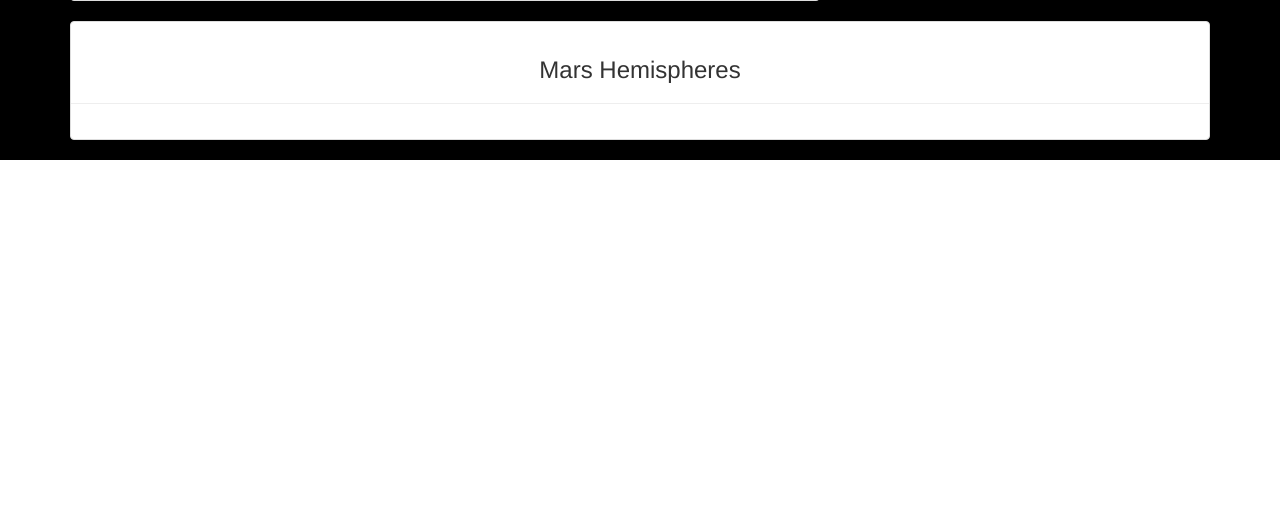
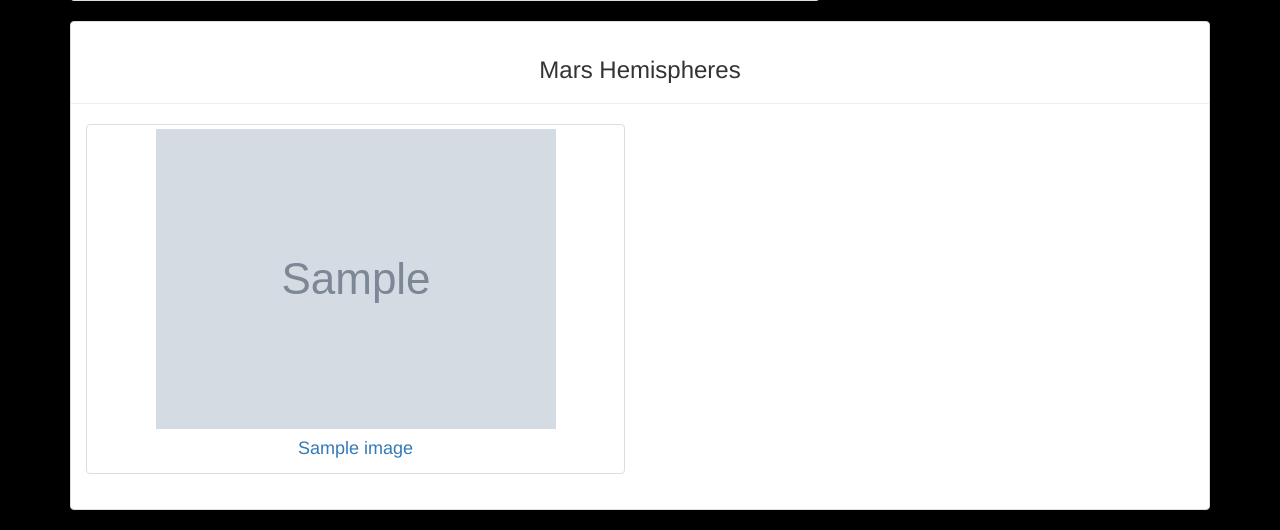
Before and after one commit to jmendiola84/Mission-Mars, a Flask app: page / in a window 1280 px wide. Shown: the part 1169-1699 px from the top of the page. Before the commit the page ends 1329 px from the top, so only its background shows below. Run offline with Flask 2, Linux system fonts and the light colour scheme; grey boxes marked "Sample" are stand-in pictures; a database or web service that is not in the repository returns one stand-in record (values such as "Sample title"); some libraries are stand-ins or nearby versions.

Commit message:
Hemispheres images fixed

```diff
--- a/templates/index.html
+++ b/templates/index.html
@@ -89,9 +89,20 @@
                             <h3 style="text-align: center">Mars Hemispheres</h3>
                             <hr>
                         </div>
+							<div class="row">
 
 
+								{% for image in mars_info.hemisphere_images%}
 
+                               <div class="col-xs-6 col-sm-6 col-md-6 col-lg-6">
+                                   <a href="{{image.img_url}}" class="thumbnail">
+                                       <img src="{{image.img_url}}" alt="">
+                                       <h4 style="text-align: center">{{image.title}}</h4>
+                                   </a>
+                               </div>
+								{% endfor %}
+
+							</div>
 
                     </div>
                 </div>
```
